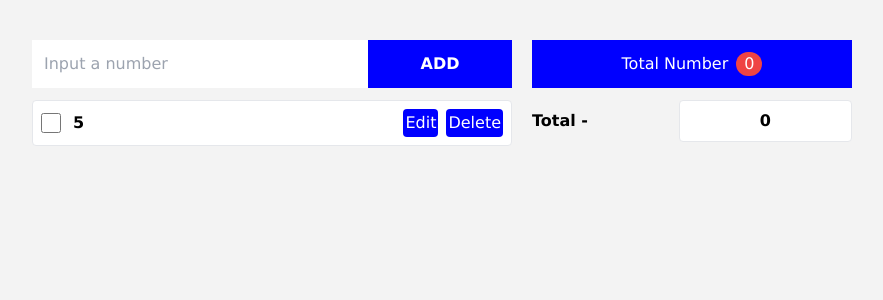
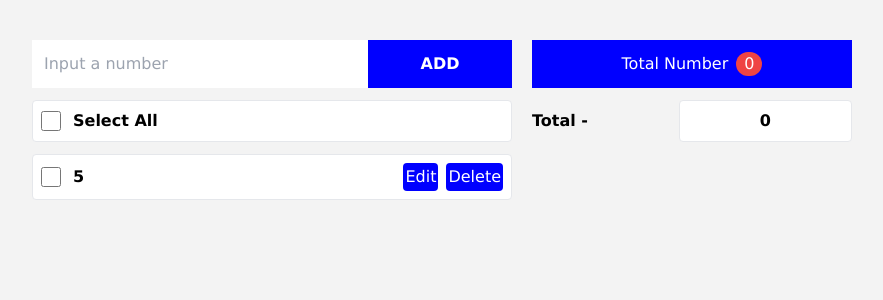
Before and after one commit to nayimHossen/todo-number, a React (Create React App) app: page / in a window 1280 px wide. Both pictures are taken after typing "5" into the empty fields and a click on the button "ADD". Shown: the top 300 px of the page, without its empty margins (198-1081 px from the left). Built offline with nearby package versions, Linux system fonts and the light colour scheme.

Commit message:
show todo and select all

```diff
--- a/src/components/Main.js
+++ b/src/components/Main.js
@@ -2,7 +2,7 @@ import React, { useState, useEffect } from "react";
 import SelectedCart from "./SelectedCart";
 
 // getting todos from local storage
-const getTodosFromLS = () => {
+const getTodosFromLocal = () => {
   const data = localStorage.getItem("Todos");
   if (data) {
     return JSON.parse(data);
@@ -16,13 +16,15 @@ const Main = () => {
   const [todoValue, setTodoValue] = useState("");
 
   // todos array of objects
-  const [todos, setTodos] = useState(getTodosFromLS());
+  const [todos, setTodos] = useState(getTodosFromLocal());
 
   //check todo array
   const [checkArray, setCheckArray] = useState([]);
 
   //total number count
   const [total, setTotal] = useState(0);
+
+  const [checkAll, setCheckAll] = useState(false);
 
   // form submit event
   const handleSubmit = (e) => {
@@ -149,6 +151,20 @@ const Main = () => {
           </form>
         )}
         {/* end of edit form component */}
+        {todos.length > 0 && (
+          <div className="flex justify-between items-center border rounded my-3 p-2 bg-white">
+            <div className="flex gap-3">
+              {editForm === false && (
+                <input
+                  type="checkbox"
+                  onChange={() => !checkAll}
+                  className="w-5 cursor-pointer"
+                />
+              )}
+              <span className="font-bold">Select All</span>
+            </div>
+          </div>
+        )}
 
         {/* start of rendering todos depending on
           if we have length of todos greater than 0 */}
```
Also changed, not shown: src/components/SelectAll.js (added).
